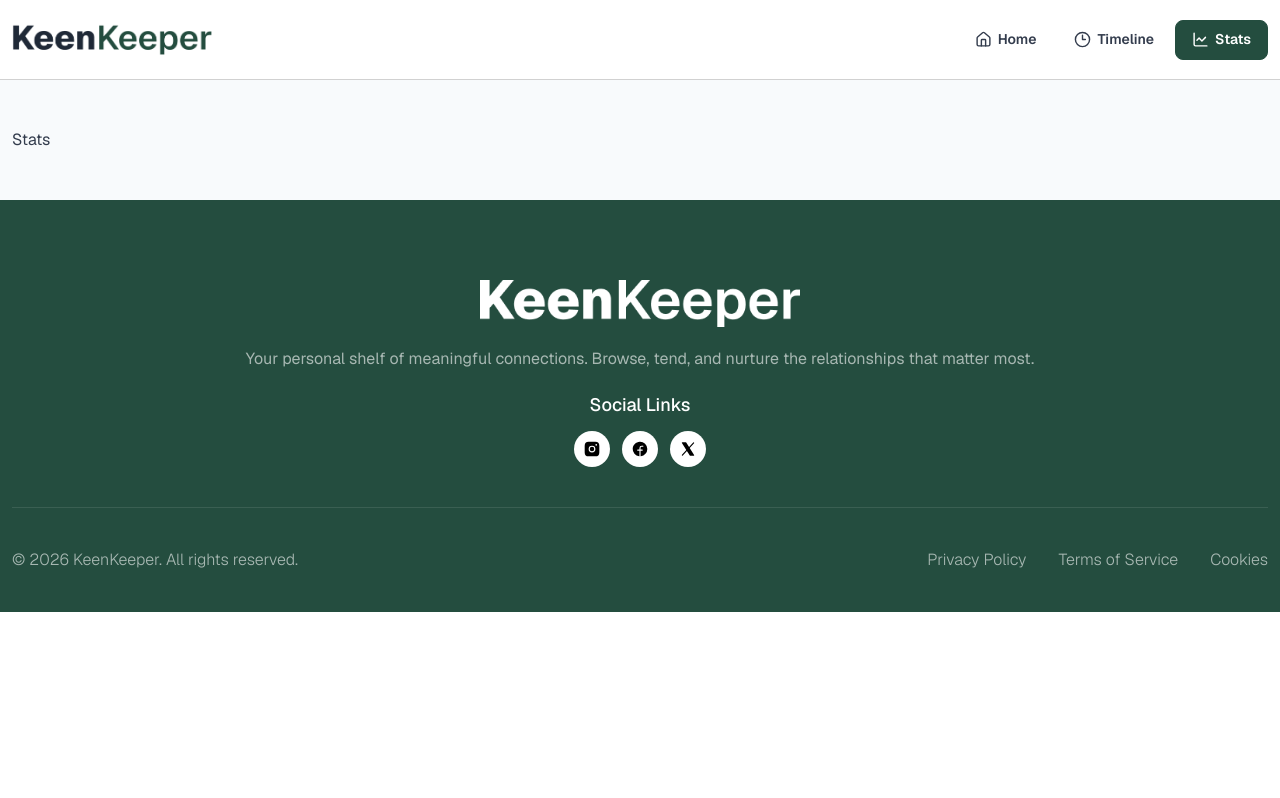
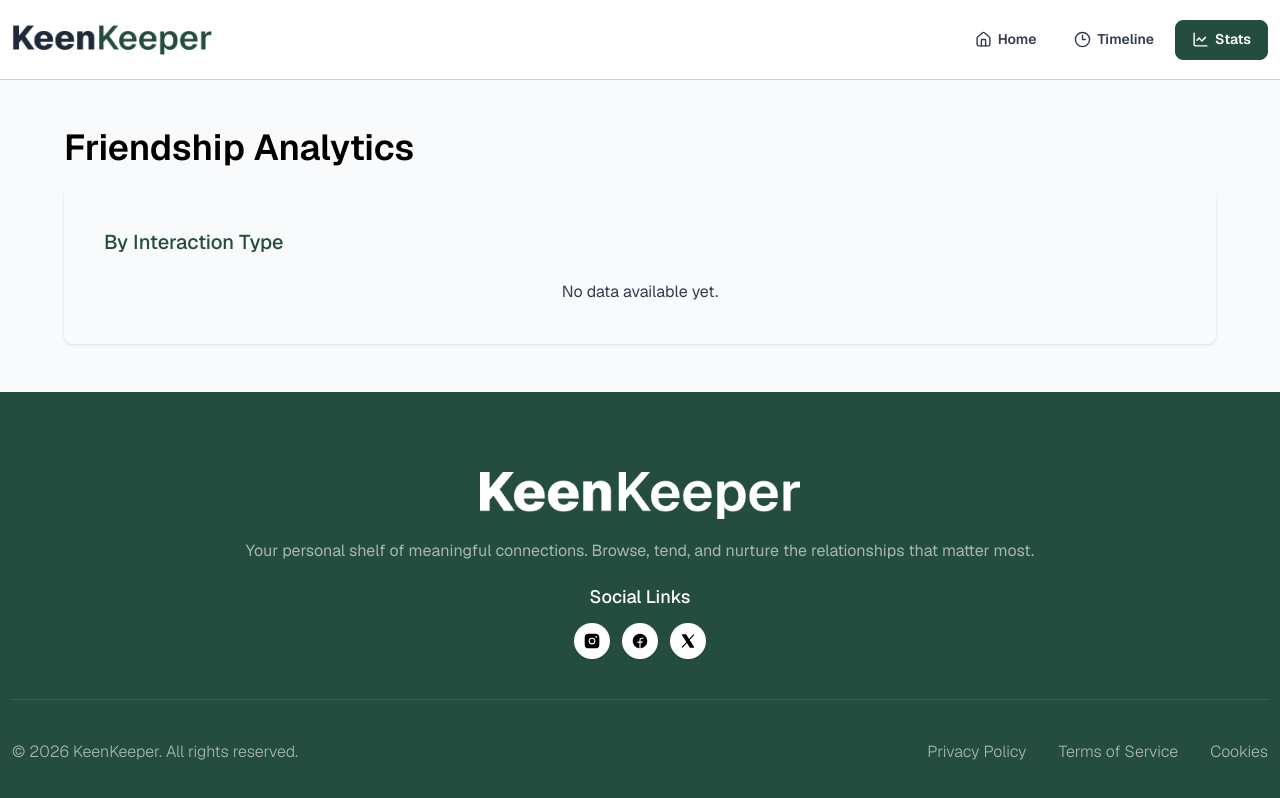
Before and after one commit to ShahSaminYasar/keen-keeper, a React (Vite) app: page /stats in a window 1280 px wide. Shown: the top 798 px of the page. Built offline with nearby package versions, Linux system fonts and the light colour scheme.

Commit message:
Added: Stats page - Pie Chart

```diff
--- a/package.json
+++ b/package.json
@@ -17,6 +17,7 @@
     "react-dom": "^19.2.4",
     "react-hot-toast": "^2.6.0",
     "react-router": "^7.14.0",
+    "recharts": "^3.8.1",
     "tailwindcss": "^4.2.2"
   },
   "devDependencies": {
--- a/src/index.css
+++ b/src/index.css
@@ -29,3 +29,13 @@ body {
   max-width: 1440px;
   margin: 0 auto;
 }
+
+.recharts-legend-wrapper {
+  bottom: -20px !important;
+}
+.recharts-surface {
+  border-radius: 50% !important;
+}
+.recharts-legend-item-text {
+  text-transform: capitalize;
+}
--- a/src/pages/Friend.jsx
+++ b/src/pages/Friend.jsx
@@ -31,7 +31,7 @@ const Friend = () => {
     ]);
 
     toast.success(
-      `Added to timeline: ${type?.slice(0, 1)?.toUpperCase()}${type?.slice(1)} with ${name}`,
+      `${type?.slice(0, 1)?.toUpperCase()}${type?.slice(1)} added with ${name}`,
     );
   };
 
--- a/src/pages/Stats.jsx
+++ b/src/pages/Stats.jsx
@@ -1,4 +1,77 @@
+import { Cell, Legend, Pie, PieChart, Tooltip } from "recharts";
+import useMainContext from "../hooks/useMainContext";
+
 const Stats = () => {
-  return <div>Stats</div>;
+  const { timeline } = useMainContext();
+
+  const processData = () => {
+    const counts = {
+      call: 0,
+      text: 0,
+      video: 0,
+    };
+
+    timeline.forEach((item) => {
+      counts[item?.type]++;
+    });
+
+    return Object.entries(counts).map(([type, value]) => ({
+      name: type,
+      value: value,
+    }));
+  };
+
+  const chartData = processData();
+
+  const COLORS = {
+    call: "#244d3f",
+    text: "#7f37f5",
+    video: "#37a163",
+  };
+
+  return (
+    <div className="flex flex-col gap-5 w-full max-w-6xl mx-auto">
+      <h2 className="text-4xl font-semibold text-neutral">
+        Friendship Analytics
+      </h2>
+
+      <div className="w-full p-5 lg:p-10 rounded-lg shadow-sm flex flex-col items-center justify-center gap-6">
+        <label className="text-xl font-medium text-primary block text-left w-full">
+          By Interaction Type
+        </label>
+
+        {chartData?.some((item) => item?.value > 0) ? (
+          <PieChart
+            style={{
+              height: "100%",
+              width: "100%",
+              maxWidth: "300px",
+              aspectRatio: 1,
+              marginBottom: "30px",
+            }}
+            responsive
+          >
+            <Pie
+              data={chartData}
+              innerRadius="80%"
+              outerRadius="100%"
+              cornerRadius="8px"
+              paddingAngle={5}
+              dataKey="value"
+              nameKey="name"
+            >
+              {chartData?.map((item, index) => (
+                <Cell key={index} fill={COLORS[item?.name]} />
+              ))}
+            </Pie>
+            <Tooltip />
+            <Legend />
+          </PieChart>
+        ) : (
+          <p>No data available yet.</p>
+        )}
+      </div>
+    </div>
+  );
 };
 export default Stats;
--- a/src/pages/Timeline.jsx
+++ b/src/pages/Timeline.jsx
@@ -37,7 +37,7 @@ const Timeline = () => {
             }
           }),
       );
-    }, 180);
+    }, 330);
 
     return () => clearTimeout(timer);
   }, [filterType, filterSortDate, timeline, searchQuery]);
```
Also changed, not shown: 1 other file (tests, documents, lock files or other folders).
